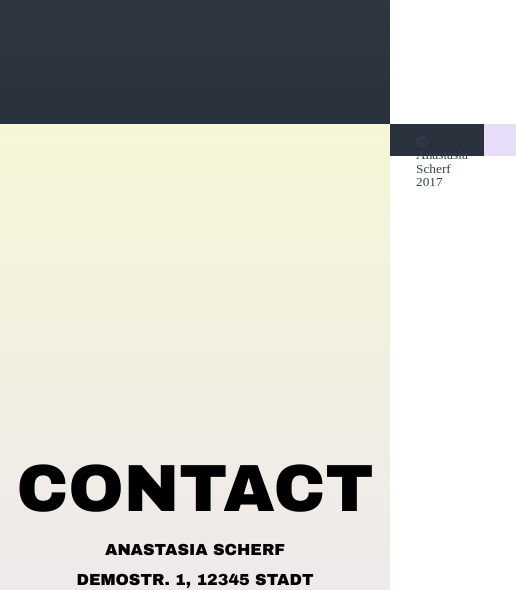
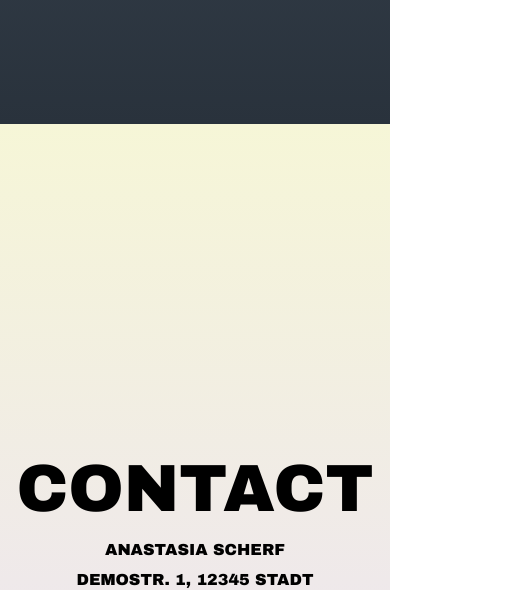
Before and after one commit to anastasiasrf/html-css-2017, a plain HTML site: page index.html in a window 390 px wide. Shown: the part 5120-5710 px from the top of the page, 516 px wide, since content can reach past the window. Drawn offline with Linux system fonts and the light colour scheme.

Commit message:
edit footer

```diff
--- a/css/stylesheeet.css
+++ b/css/stylesheeet.css
@@ -329,7 +329,6 @@ article {
 
 @media (max-width: 1000px) {
   .left-half, .right-half {
-   flex-direction: column;
    width: 100%;
   }
 }
@@ -400,17 +399,21 @@ footer {
 
 .left-half_footer {
   background-color: #29323c;
-  flex: 1;
+  float: left;
+  width: 50%;
+  /*flex: 1;
   padding: 1rem;
-  height: 20px;
+  height: 20px;*/
   /*background-image: linear-gradient(0deg, #29323c 100%, #485563 0%);*/
 }
 
 .right-half_footer {
   background-image: linear-gradient(0deg, #e9defa 100%, #f6f6d7 0%);
-  flex: 1;
+  float: left;
+  width: 50%;
+  /*flex: 1;
   padding: 1rem;
-  height: 20px;
+  height: 20px;*/
 }
 
 
@@ -420,5 +423,14 @@ footer {
   bottom: 5px;
 }
 
+@media (max-width: 1000px) {
+  footer, .left-half_footer, .right-half_footer, .copyright {
+    position: absolute;
+    left: 0;
+    bottom: 100%;
+    width: 0;
+  }
+}
+
 
 /*------------------------------------------------------*/
```
